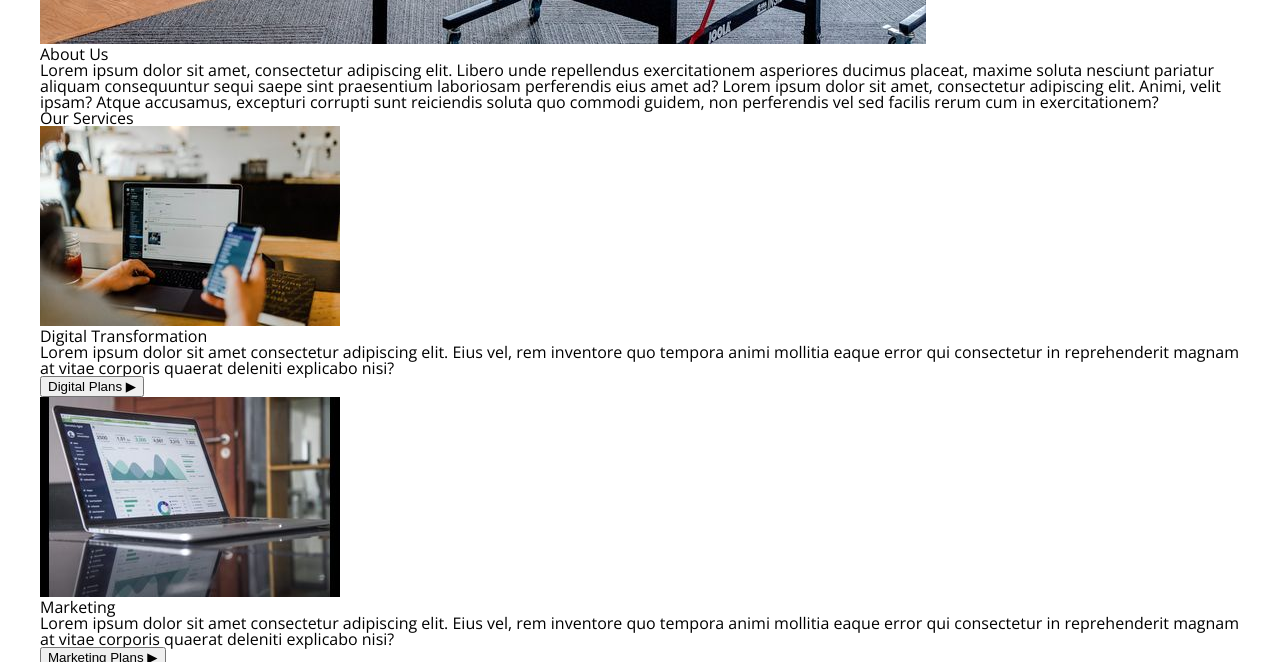
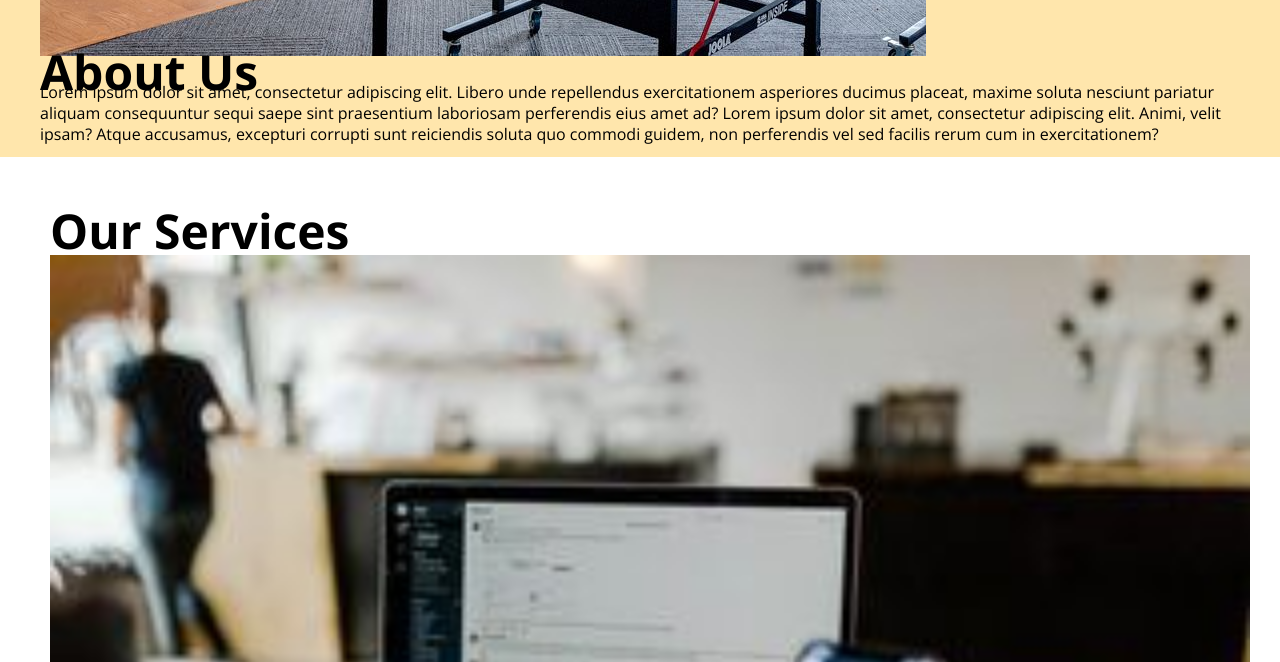
Before and after one commit to breramjit/breramjit.github.io, a plain HTML site: page final-project/index.html in a window 1280 px wide. Shown: the part 1970-2632 px from the top of the page. Drawn offline with nearby package versions, Linux system fonts and the light colour scheme.

Commit message:
styled services section

```diff
--- a/final-project/css/styles.css
+++ b/final-project/css/styles.css
@@ -24,10 +24,40 @@ nav ul li a {
     width: auto;
     padding: 18px;
 }
+
 .current a {
     color:#222222;
     background: #c58b22;
 }
+.section-about {
+    background-color: #ffe6ac;
+    padding: 12px;
+    line-height: 21px;
+}
+
+/*-----SERVICES SECTION-----*/
+
+.section-services {
+    padding: 50px;
+}
+.service-img {
+    width: 100%;
+}
+.heading-text {
+    font-size: 48px;
+    font-weight: bold;
+}
+h3 {
+    font-size: 30px;
+    font-weight: bold;
+    padding: 14px;
+}
+.digital-transformation {
+    background-color: #ffe6ac;
+    line-height: 21px;
+}
+
+
 
 /* this just sets the width for accuracy to the mock up */
 /* do not put anything else in this media query! */
--- a/final-project/index.html
+++ b/final-project/index.html
@@ -27,7 +27,7 @@
                     <li><a href="contact">Contact</a></li>
                 </ul>
                 <form> <!--search bar-->
-                    <div class="search bar">
+                    <div class="search-bar">
                         <input type="text" placeholder="Search">
                     </div>
                     <button class="magnifying-img">
@@ -53,7 +53,9 @@
             <div class="container">
                 <img src="images/about-us.jpg" alt="ping pong table">
                 <div>
-                    <h2>About Us</h2>
+                    <h2 class="heading-text">
+                        About Us
+                    </h2>
                     <p>
                         Lorem ipsum dolor sit amet, consectetur adipiscing elit. Libero unde repellendus exercitationem asperiores ducimus placeat, maxime soluta nesciunt pariatur aliquam consequuntur sequi saepe sint praesentium laboriosam perferendis eius amet ad?
 
@@ -65,9 +67,11 @@
 
         <section class="section-services">
             <div class="container">
-                <h2>Our Services</h2>
-                <div>
-                    <img src="images/digital.jpg" alt="phone and laptop">
+                <h2 class="heading-text">
+                    Our Services
+                </h2>
+                <div class="digital-transformation">
+                    <img src="images/digital.jpg" alt="phone and laptop" class="service-img">
                     <h3>Digital Transformation</h3>
                     <p>
                         Lorem ipsum dolor sit amet consectetur adipiscing elit. Eius vel, rem inventore quo tempora animi mollitia eaque error qui consectetur in reprehenderit magnam at vitae corporis quaerat deleniti explicabo nisi?
@@ -75,7 +79,7 @@
                     <button>Digital Plans &#9654;</button>
                 </div>
                 <div>
-                    <img src="images/marketing.jpg" alt="laptop">
+                    <img src="images/marketing.jpg" alt="laptop" class="service-img">
                     <h3>Marketing</h3>
                     <p>
                         Lorem ipsum dolor sit amet consectetur adipiscing elit. Eius vel, rem inventore quo tempora animi mollitia eaque error qui consectetur in reprehenderit magnam at vitae corporis quaerat deleniti explicabo nisi?
@@ -83,7 +87,7 @@
                     <button>Marketing Plans &#9654;</button>
                 </div>
                 <div>
-                    <img src="images/video.jpg" alt="youtube">
+                    <img src="images/video.jpg" alt="youtube" class="service-img">
                     <h3>Video Production</h3>
                     <p>
                         Lorem ipsum dolor sit amet consectetur adipiscing elit. Eius vel, rem inventore quo tempora animi mollitia eaque error qui consectetur in reprehenderit magnam at vitae corporis quaerat deleniti explicabo nisi?
@@ -91,7 +95,7 @@
                     <button>Video Plans &#9654;</button>
                 </div>
                 <div>
-                    <img src="images/web.jpg" alt="phone and notebook">
+                    <img src="images/web.jpg" alt="phone and notebook" class="service-img">
                     <h3>Web Development</h3>
                     <p>
                         Lorem ipsum dolor sit amet consectetur adipiscing elit. Eius vel, rem inventore quo tempora animi mollitia eaque error qui consectetur in reprehenderit magnam at vitae corporis quaerat deleniti explicabo nisi?
@@ -99,7 +103,7 @@
                     <button>Web Plans &#9654;</button>
                 </div>
                 <div>
-                    <img src="images/print.jpg" alt="news stands">
+                    <img src="images/print.jpg" alt="news stands" class="service-img">
                     <h3>Print</h3>
                     <p>
                         Lorem ipsum dolor sit amet consectetur adipiscing elit. Eius vel, rem inventore quo tempora animi mollitia eaque error qui consectetur in reprehenderit magnam at vitae corporis quaerat deleniti explicabo nisi?
```
